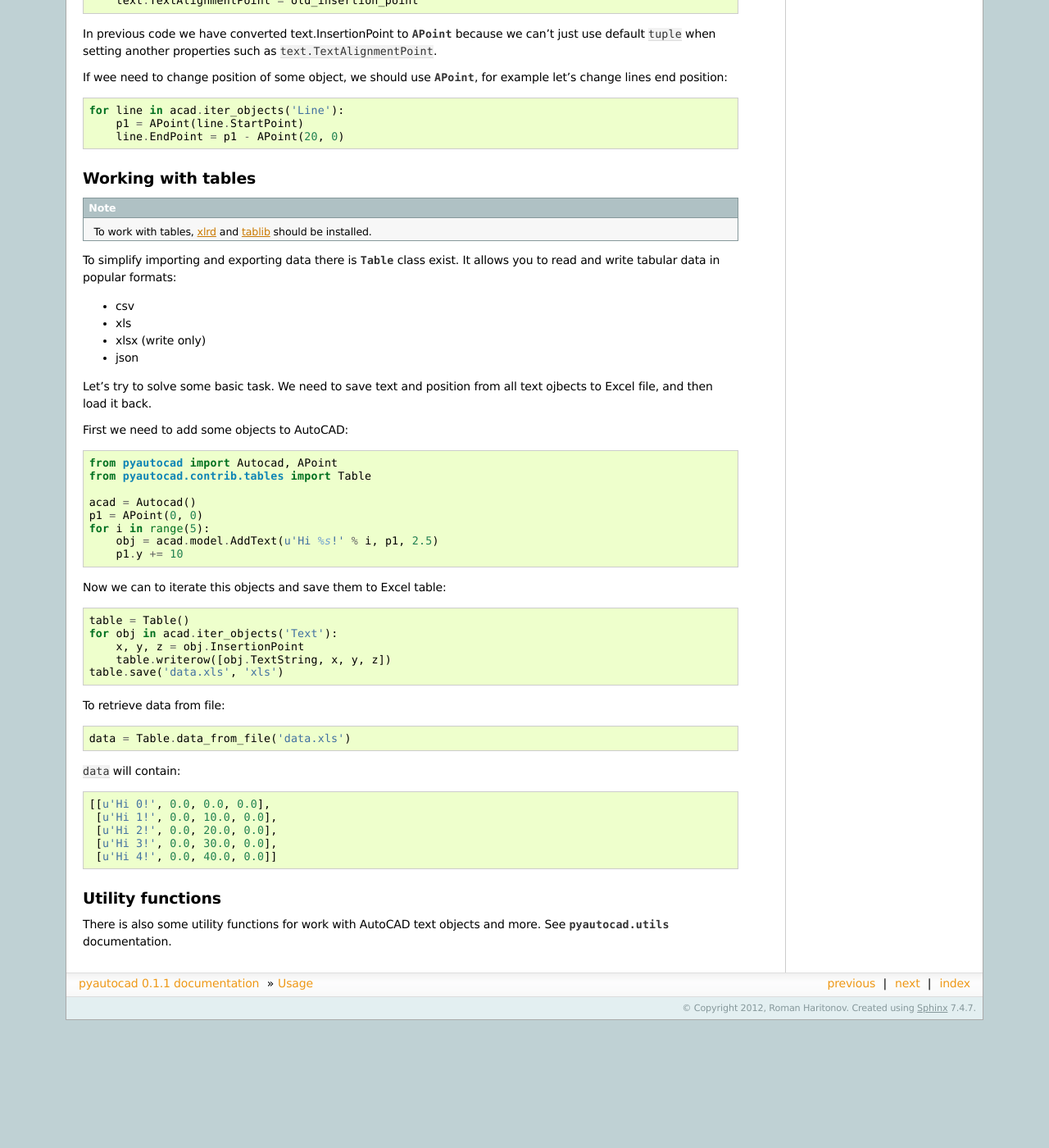
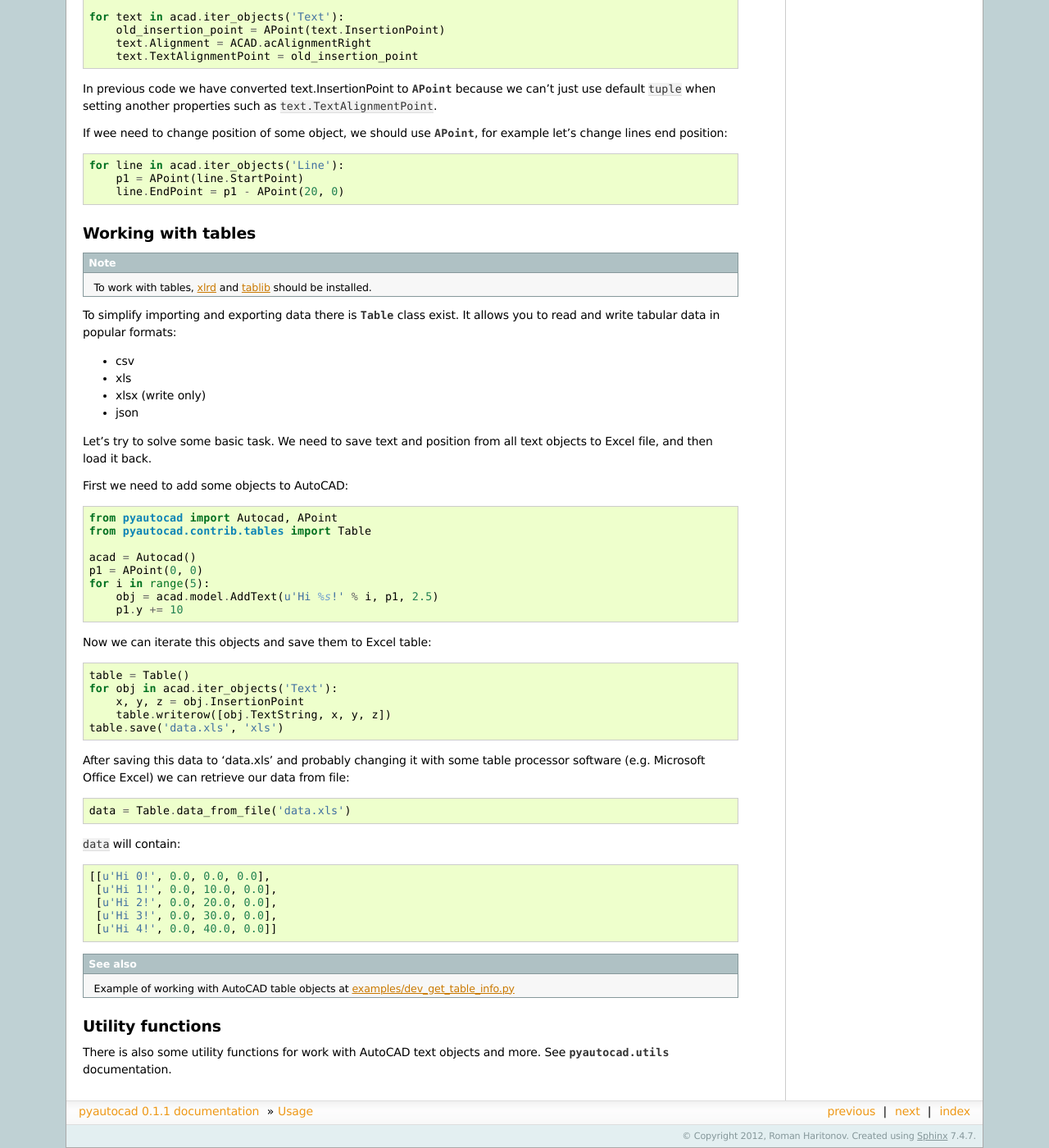
Before and after one commit to reclosedev/pyautocad, a Sphinx documentation site: the page built from docs/usage.rst, in a window 1280 px wide and 1400 px high, scrolled down 1257 px. Shown: the whole window at 82% size. Built offline with Sphinx 7.4.7, drawn with Linux system fonts in a browser that asks for light colours; before the commit the page ends 2501 px from its top, so only the background shows below that; some of the changed text lies outside the part shown.

Commit message:
Fix and improve documentation

```diff
--- a/docs/example.py
+++ b/docs/example.py
@@ -2,7 +2,7 @@
 # -*- coding: utf-8 -*-
 from pyautocad import Autocad, APoint
 
-acad = Autocad()
+acad = Autocad(create_if_not_exists=True)
 acad.prompt("Hello, Autocad from Python\n")
 print acad.doc.Name
 
--- a/docs/index.rst
+++ b/docs/index.rst
@@ -9,6 +9,7 @@
 pyautocad_ - library aimed to simplify writing ActiveX_ Automation_ scripts for AutoCAD_ with Python
 
 Contents:
+=========
 
 .. toctree::
     :maxdepth: 2
--- a/docs/usage.rst
+++ b/docs/usage.rst
@@ -40,12 +40,17 @@
 .. literalinclude:: example.py
    :lines: 20-21
 
+.. note::
+
+    Object name can be partial and case insensitive, e.g.
+    ``acad.iter_objects('tex')`` will return ``AcDbText`` and ``AcDbMText`` objects
+
 Or multiple types:
 
 .. literalinclude:: example.py
    :lines: 23-24
 
-Also we can find first object with some conditions (common task).
+Also we can find first object with some conditions.
 For example, let's find first text item which contains ``3``:
 
 .. literalinclude:: example.py
@@ -91,19 +96,20 @@
 - json
 
 Let's try to solve some basic task. We need to save text and position
-from all text ojbects to Excel file, and then load it back.
+from all text objects to Excel file, and then load it back.
 
 First we need to add some objects to AutoCAD:
 
 .. literalinclude:: example_tables.py
    :lines: 3-10
 
-Now we can to iterate this objects and save them to Excel table:
+Now we can iterate this objects and save them to Excel table:
 
 .. literalinclude:: example_tables.py
    :lines: 12-16
 
-To retrieve data from file:
+After saving this data to 'data.xls' and probably changing it with some table
+processor software (e.g. Microsoft Office Excel) we can retrieve our data from file:
 
 .. literalinclude:: example_tables.py
    :lines: 18
@@ -116,6 +122,11 @@
      [u'Hi 3!', 0.0, 30.0, 0.0],
      [u'Hi 4!', 0.0, 40.0, 0.0]]
 
+.. seealso::
+
+    Example of working with AutoCAD table objects
+    at `examples/dev_get_table_info.py <https://bitbucket.org/reclosedev/pyautocad/src/tip/examples/dev_get_table_info.py>`_
+
 Utility functions
 -----------------
 
```
Also changed, not shown: docs/gettingstarted.rst (+4 -3 lines), 1 other file.
